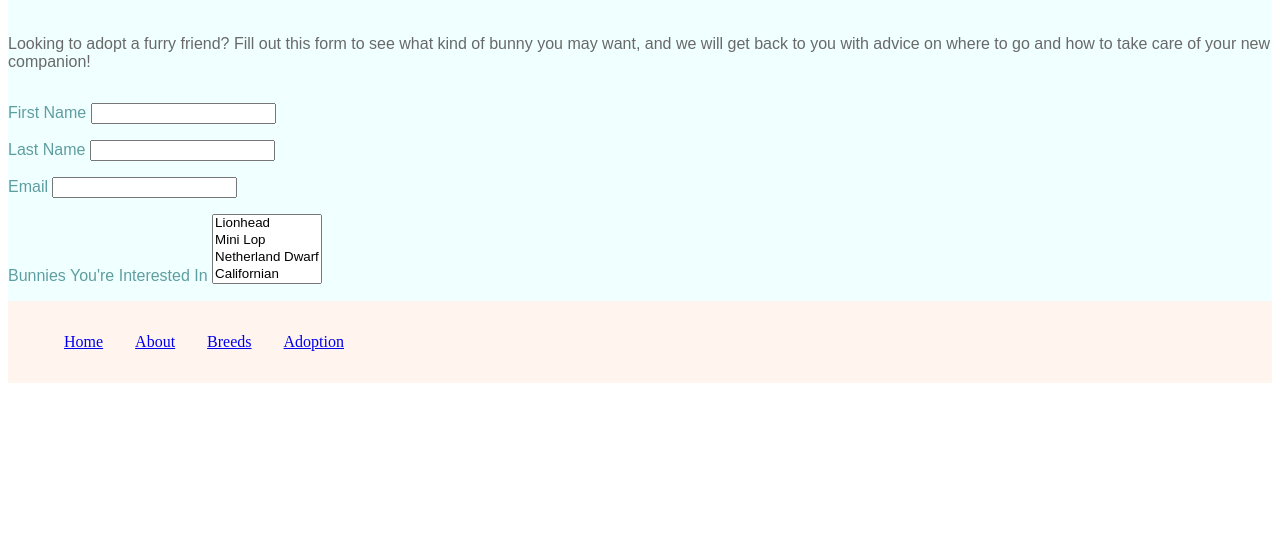
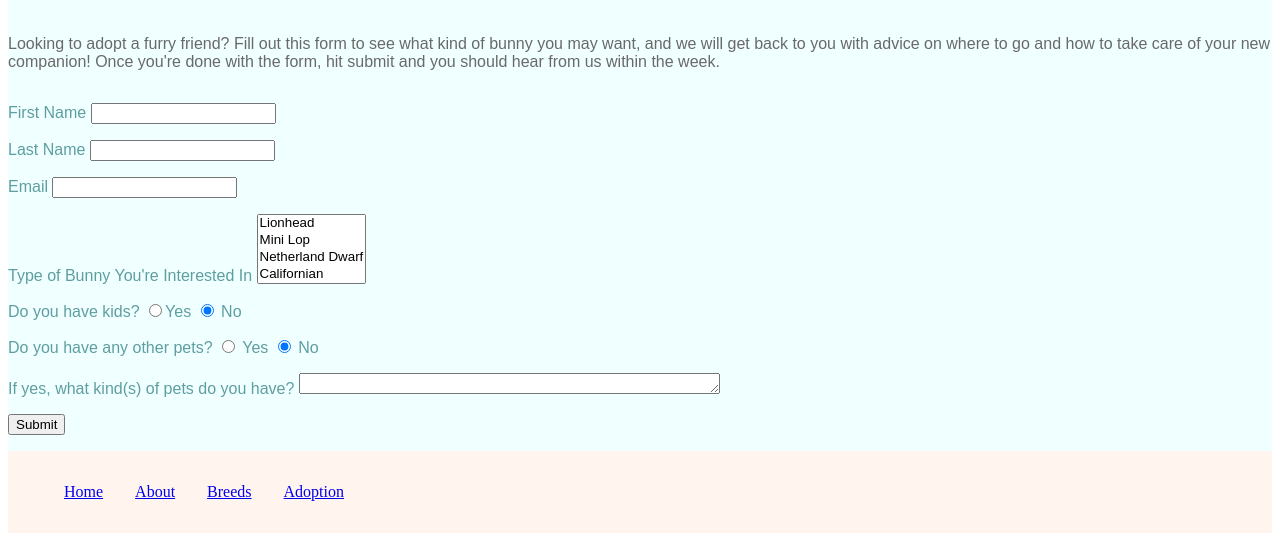
Before and after one commit to jkrueggs/assignment4, a plain HTML site: page adoption.html in a window 1280 px wide. Shown: the part 395-936 px from the top of the page. Before the commit the page ends 800 px from the top, so only its background shows below. Drawn offline with Linux system fonts and the light colour scheme.

Commit message:
finished form

```diff
--- a/adoption.html
+++ b/adoption.html
@@ -32,7 +32,7 @@
        <br>
         </main1>
     <main2>
-    <div class="maintext"><p style="color:dimgray">Looking to adopt a furry friend? Fill out this form to see what kind of bunny you may want, and we will get back to you with advice on where to go and how to take care of your new companion!</p></div>
+    <div class="maintext"><p style="color:dimgray">Looking to adopt a furry friend? Fill out this form to see what kind of bunny you may want, and we will get back to you with advice on where to go and how to take care of your new companion! Once you're done with the form, hit submit and you should hear from us within the week.</p></div>
      </main2>
 
       <main2>
@@ -59,7 +59,7 @@
               </p>
 
               <p>
-              <label for="bunnytypes">Bunnies You're Interested In</label>
+              <label for="bunnytypes">Type of Bunny You're Interested In</label>
                   <select name="bunnytypes" id="bunnytypes" multiple="true">
                   <option value="lionhead">Lionhead</option>
                   <option value="minilop">Mini Lop</option>
@@ -75,6 +75,40 @@
                   <option value="harlequin">Harlequin</option>
                   <option value="continentalgiant">Continental Giant</option>
                   </select>
+              </p>
+
+              <p>
+
+                <label for="doyouhavekids">Do you have kids?</label>
+
+                  <input type="radio" name="doyouhavekids" value="yes">Yes
+
+                  <input type="radio" name="doyouhavekids"
+                         value="no" checked> No
+              </p>
+
+              <p>
+
+              <label for="otherpets">Do you have any other pets?</label>
+
+                  <input type="radio" name="otherpets" value="yes"> Yes
+
+                  <input type="radio" name="otherpets" value="no" checked> No
+
+              </p>
+
+              <p>
+
+              <label for="whatkind">If yes, what kind(s) of pets do you have?</label>
+                  <textarea name="whatkind" id="whatkind" rows="1" cols="50"></textarea>
+
+              </p>
+
+              <p>
+
+              <label></label>
+                <input type="submit" value="Submit">
+
               </p>
 
 
```
